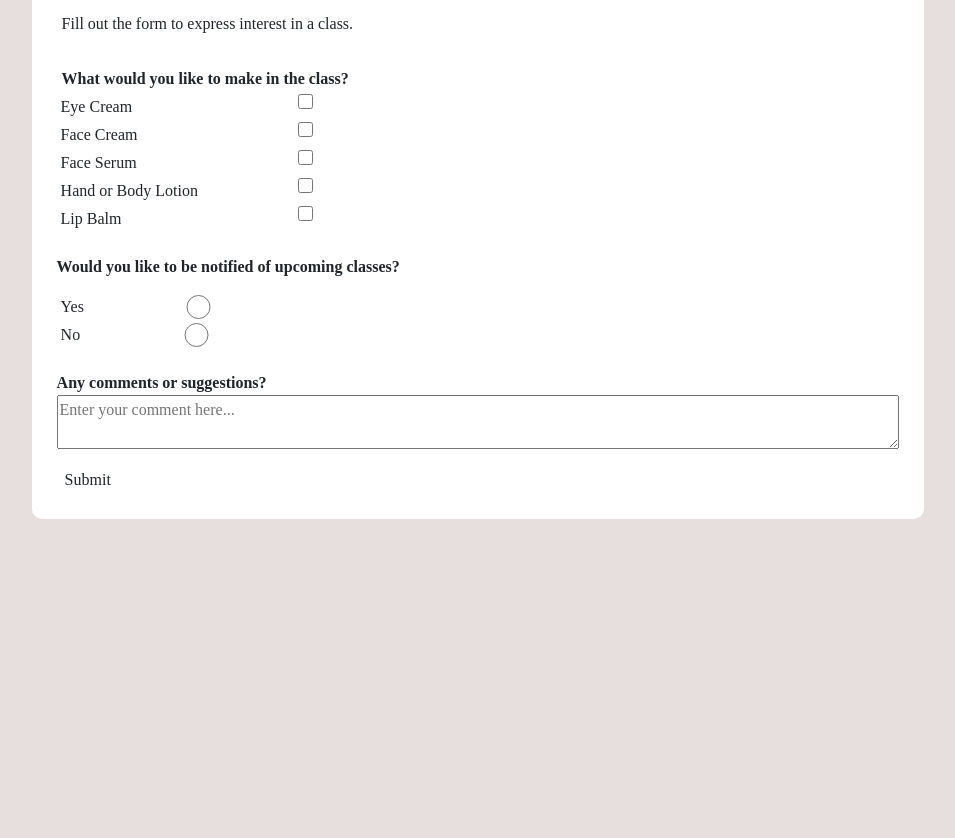
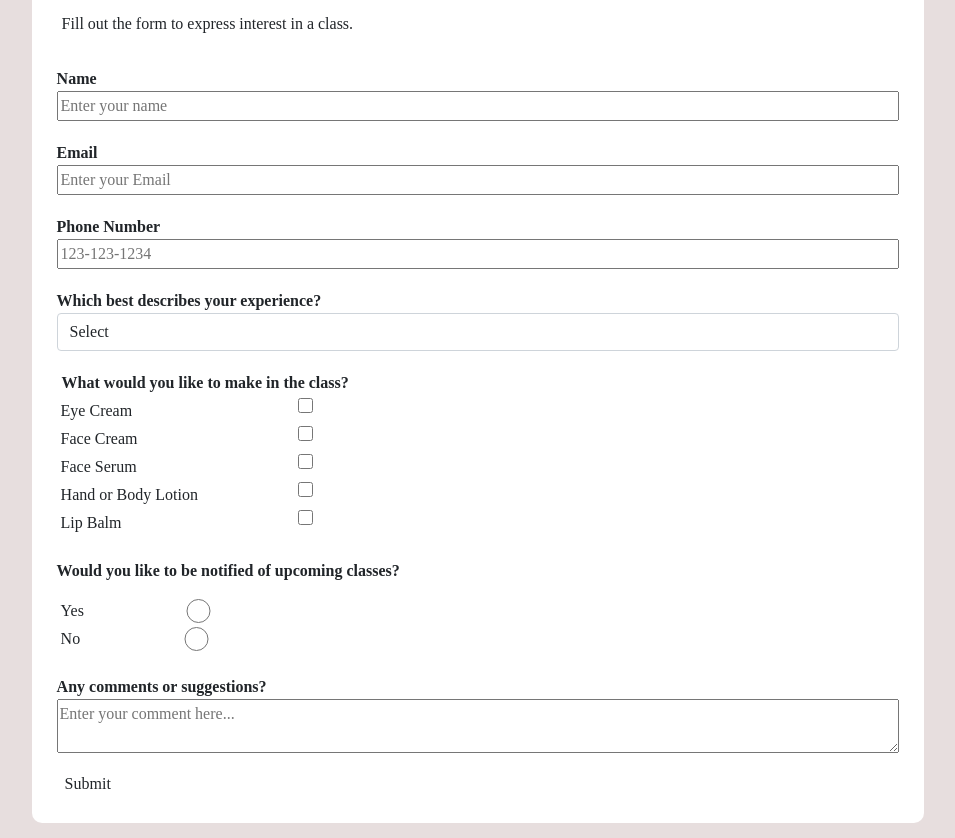
Before and after one commit to kellyky/survey-form, a plain HTML site: page index.html in a window 1280 px wide. Shown: the part 111-949 px from the top of the page, without its empty margins (162-1117 px from the left). Before the commit the page ends 800 px from the top, so only its background shows below. Drawn offline with Linux system fonts and the light colour scheme.

Commit message:
Adds corrected HTML (in last commit, I'd forgotten to uncomment much of the page

```diff
--- a/index.html
+++ b/index.html
@@ -15,32 +15,32 @@
       <h1 id="title">DIY Skincare Products</h1>
       <p id="description">Fill out the form to express interest in a class.</p>
       <form id="survey-form" action="#" method="post">
-        <!-- <div class="form-group"> -->
-        <!--   <label for="name" id="name-label" class="label">Name</label> -->
-        <!--   <br> -->
-        <!--   <input type="text" id="name" required placeholder="Enter your name"> -->
-        <!-- </div> -->
-        <!-- <div class="form-group"> -->
-        <!--   <label for="email" id="email-label" class="label">Email</label> -->
-        <!--   <br> -->
-        <!--   <input type="email" id="email" required placeholder="Enter your Email"> -->
-        <!-- </div> -->
-        <!-- <div class="form-group"> -->
-        <!--   <label for="number" id="number-label" class="label">Phone Number</label> -->
-        <!--   <br> -->
-        <!--   <input type="number" id="number" minlength="10" maxlength="10" pattern="^\d{10}$" required placeholder="123-123-1234"> -->
-        <!-- </div> -->
-        <!-- <div class="form-group"> -->
-        <!--   <label for="experience" class="label">Which best describes your experience?</label> -->
-        <!--   <select class="form-control" id="experience"> -->
-        <!--     <option disabled selected>Select</option> -->
-        <!--     <option value="beginner">None</option> -->
-        <!--     <option value="advanced-beginner">I've made lip balm, deodorant, lotion bars</option> -->
-        <!--     <option value="intermediate">I've successfully followed recipes for emulsions (lotion, conditioner)</option> -->
-        <!--     <option value-"advanced">I'm comfortable formulating my own emulsions</option> -->
-        <!--     <option value="expert">I have the ingredients, the equipment, and my own lab. I could teach this.</option> -->
-        <!--   </select> -->
-        <!-- </div> -->
+        <div class="form-group">
+          <label for="name" id="name-label" class="label">Name</label>
+          <br>
+          <input type="text" id="name" required placeholder="Enter your name">
+        </div>
+        <div class="form-group">
+          <label for="email" id="email-label" class="label">Email</label>
+          <br>
+          <input type="email" id="email" required placeholder="Enter your Email">
+        </div>
+        <div class="form-group">
+          <label for="number" id="number-label" class="label">Phone Number</label>
+          <br>
+          <input type="number" id="number" minlength="10" maxlength="10" pattern="^\d{10}$" required placeholder="123-123-1234">
+        </div>
+        <div class="form-group">
+          <label for="experience" class="label">Which best describes your experience?</label>
+          <select class="form-control" id="experience">
+            <option disabled selected>Select</option>
+            <option value="beginner">None</option>
+            <option value="advanced-beginner">I've made lip balm, deodorant, lotion bars</option>
+            <option value="intermediate">I've successfully followed recipes for emulsions (lotion, conditioner)</option>
+            <option value-"advanced">I'm comfortable formulating my own emulsions</option>
+            <option value="expert">I have the ingredients, the equipment, and my own lab. I could teach this.</option>
+          </select>
+        </div>
         <div class="form-group">
           <label class="label" id="make-label">What would you like to make in the class?</label>
           <div class="product">
```
